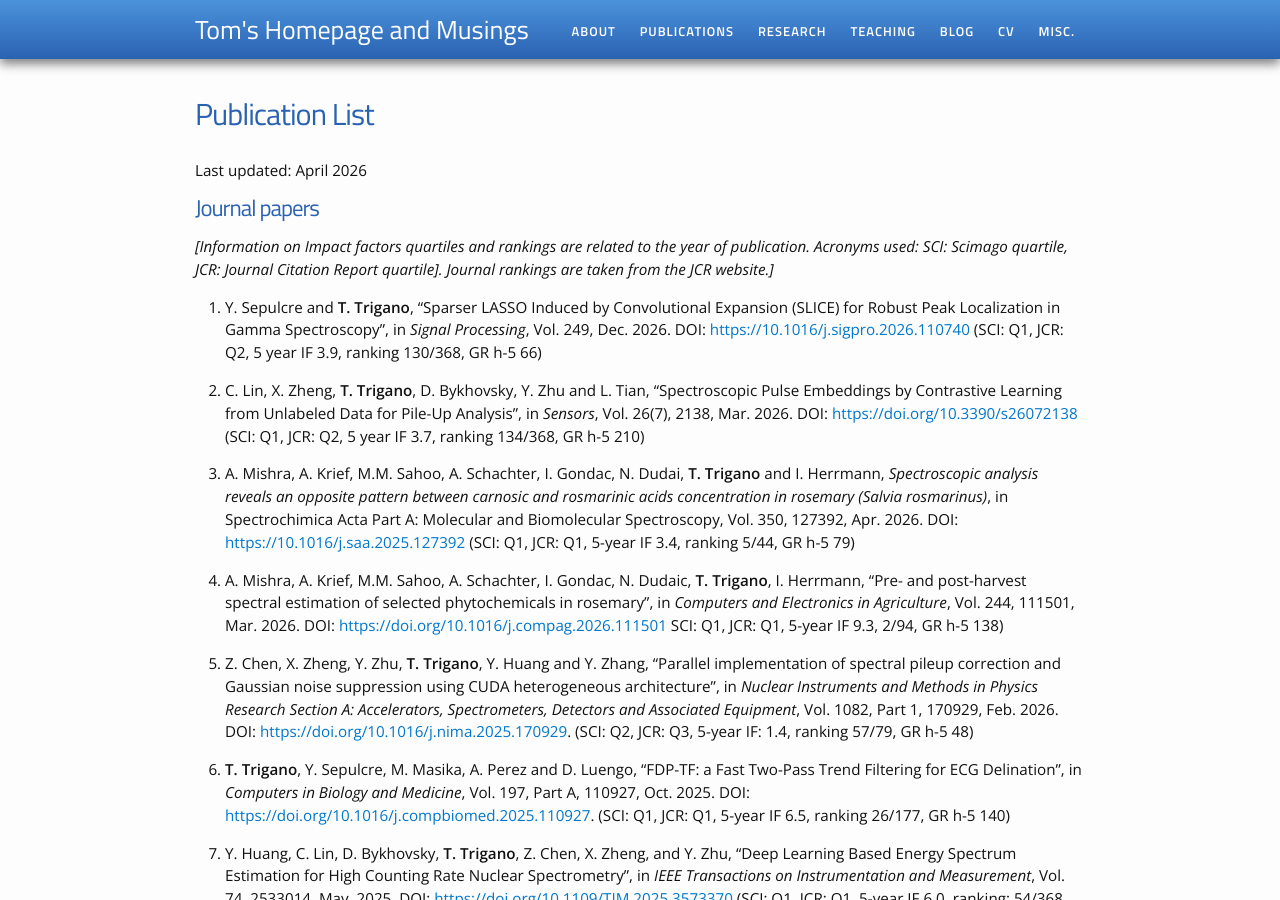
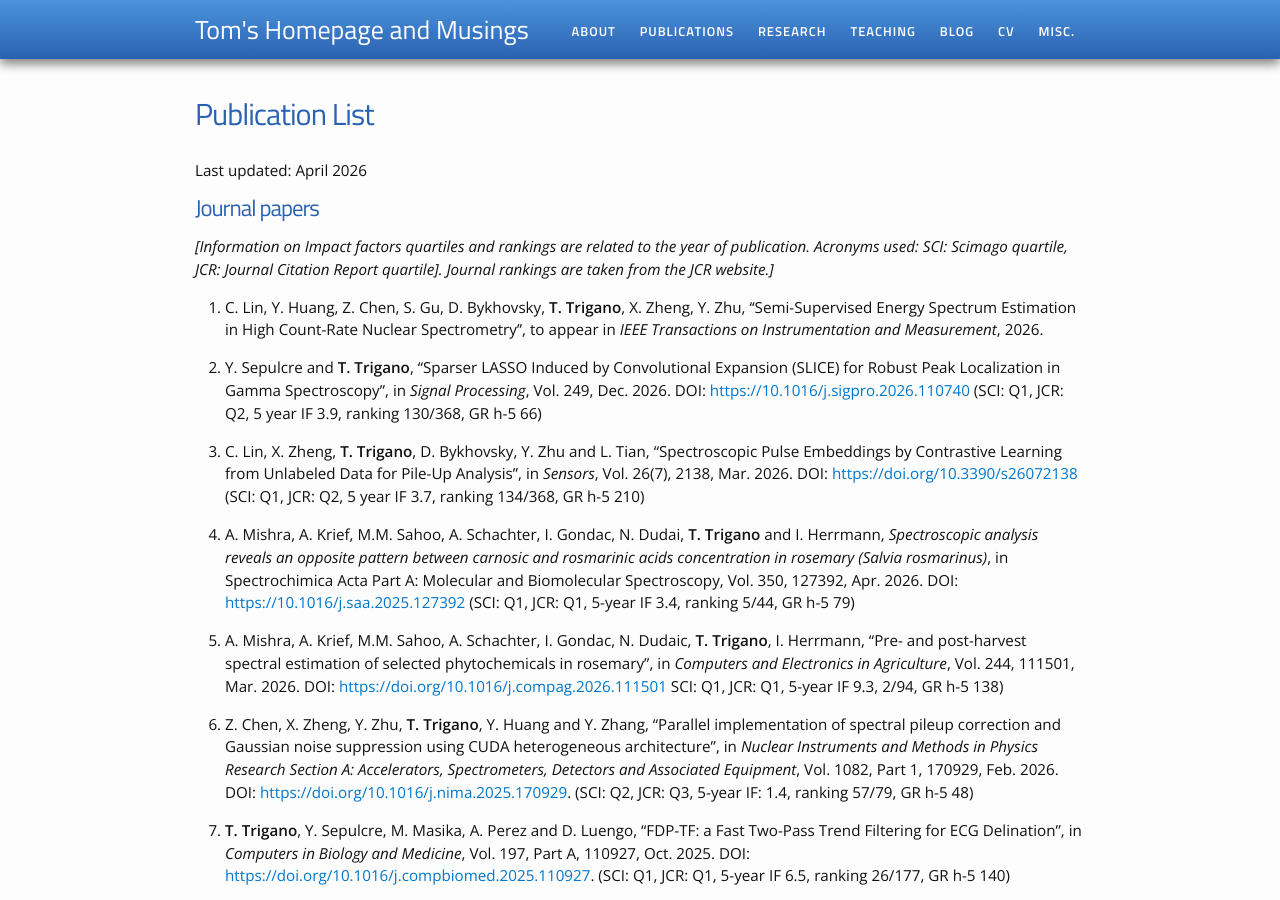
Before and after one commit to TomTrigano/my-webpage, a Jekyll site: the page built from publications.md, in a window 1280 px wide and 900 px high. Built offline with Jekyll 4.4.1, drawn with Linux system fonts in a browser that asks for light colours.

Commit message:
Update publications.md

```diff
--- a/publications.md
+++ b/publications.md
@@ -9,6 +9,8 @@ Last updated: April 2026
 # Journal papers
 
 *\[Information on Impact factors quartiles and rankings are related to the year of publication. Acronyms used: SCI: Scimago quartile, JCR: Journal Citation Report quartile\]. Journal rankings are taken from the JCR website.\]*
+
+1. C. Lin, Y. Huang, Z. Chen, S. Gu, D. Bykhovsky, **T. Trigano**, X. Zheng,  Y. Zhu, ''Semi-Supervised Energy Spectrum Estimation in High Count-Rate Nuclear Spectrometry'', to appear in *IEEE Transactions on Instrumentation and Measurement*, 2026.
 
 1. Y. Sepulcre and **T. Trigano**, "Sparser LASSO Induced by Convolutional Expansion (SLICE) for Robust Peak Localization in Gamma Spectroscopy", in *Signal Processing*, Vol. 249, Dec. 2026. DOI: <https://10.1016/j.sigpro.2026.110740> (SCI: Q1, JCR: Q2, 5 year IF 3.9, ranking 130/368, GR h-5 66)
 
```
